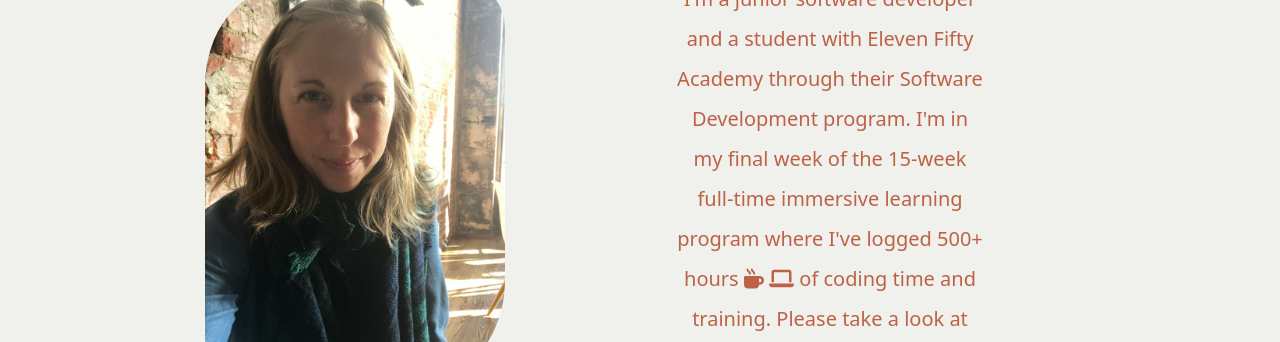
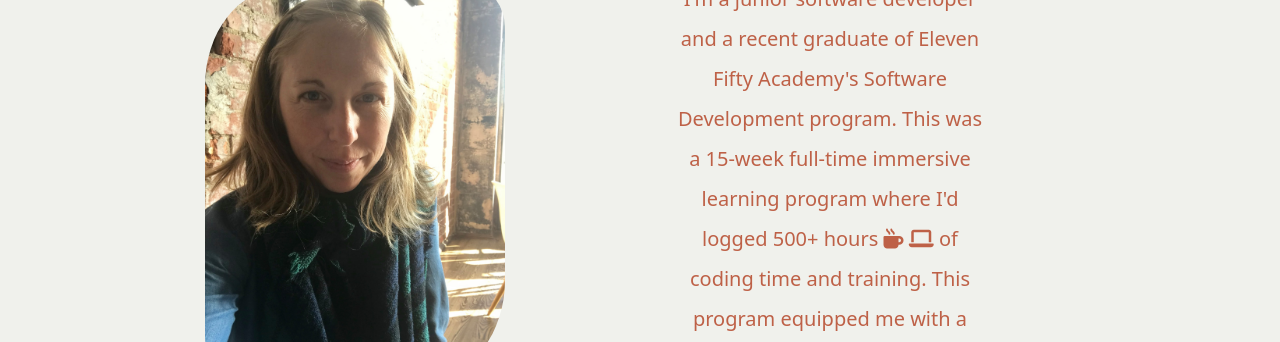
Before and after one commit to mlaystrom/MarlaPortfolio, a plain HTML site: page index.html in a window 1280 px wide. Shown: the part 275-617 px from the top of the page. Drawn offline with nearby package versions, Linux system fonts and the light colour scheme.

Commit message:
updated content

```diff
--- a/index.html
+++ b/index.html
@@ -71,9 +71,11 @@
             <div class = "col-lg-4 mt-4 mb-3 p-4 " >
             <h2 class="about"><i class="fa-solid fa-angles-right"></i>About Me</h2>
             <p class="fs-5 container centered-container">
-              I'm a junior software developer and a student with Eleven Fifty Academy through their
-              Software Development program.  I'm in my final week of the 15-week full-time immersive learning program where I've logged 500+
-              hours <i class="fa-solid fa-mug-hot"></i> <i class="fa-solid fa-laptop"></i> of coding time and training.  Please take a look at the<a href="#projects"> projects</a> I've been working on during these 15 weeks.
+              I'm a junior software developer and a recent graduate of Eleven Fifty Academy's
+              Software Development program.  This was a 15-week full-time immersive learning program where I'd logged 500+
+              hours <i class="fa-solid fa-mug-hot"></i> <i class="fa-solid fa-laptop"></i> of coding time and training.
+              This program equipped me with a versatile skill set and a wealth of knowledge primed for a successful career in software development.
+              Please take a look at some of the<a href="#projects"> projects</a> I worked on during those 15 weeks.
 
             </p>
             <p class="fs-5 container centered-container">
```
